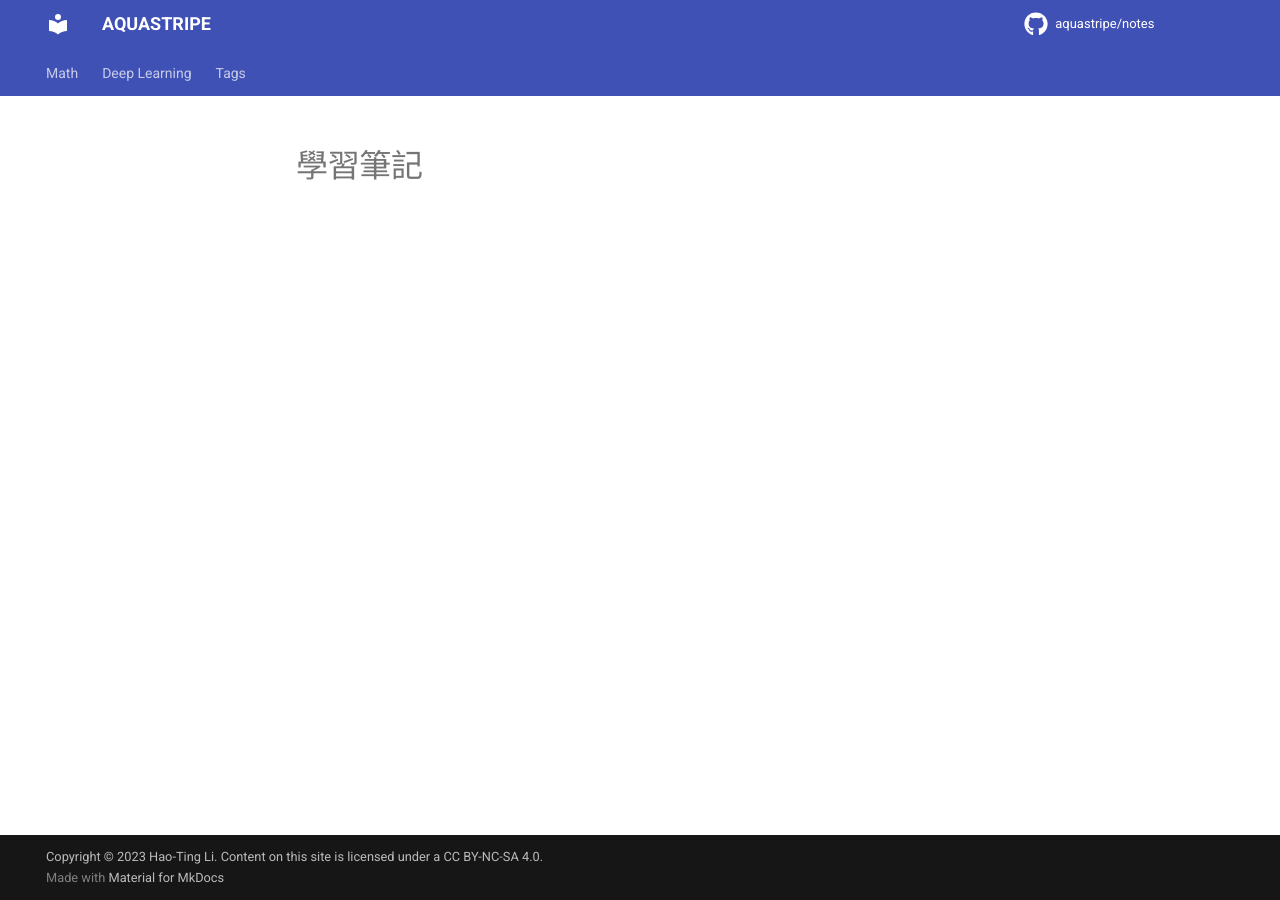
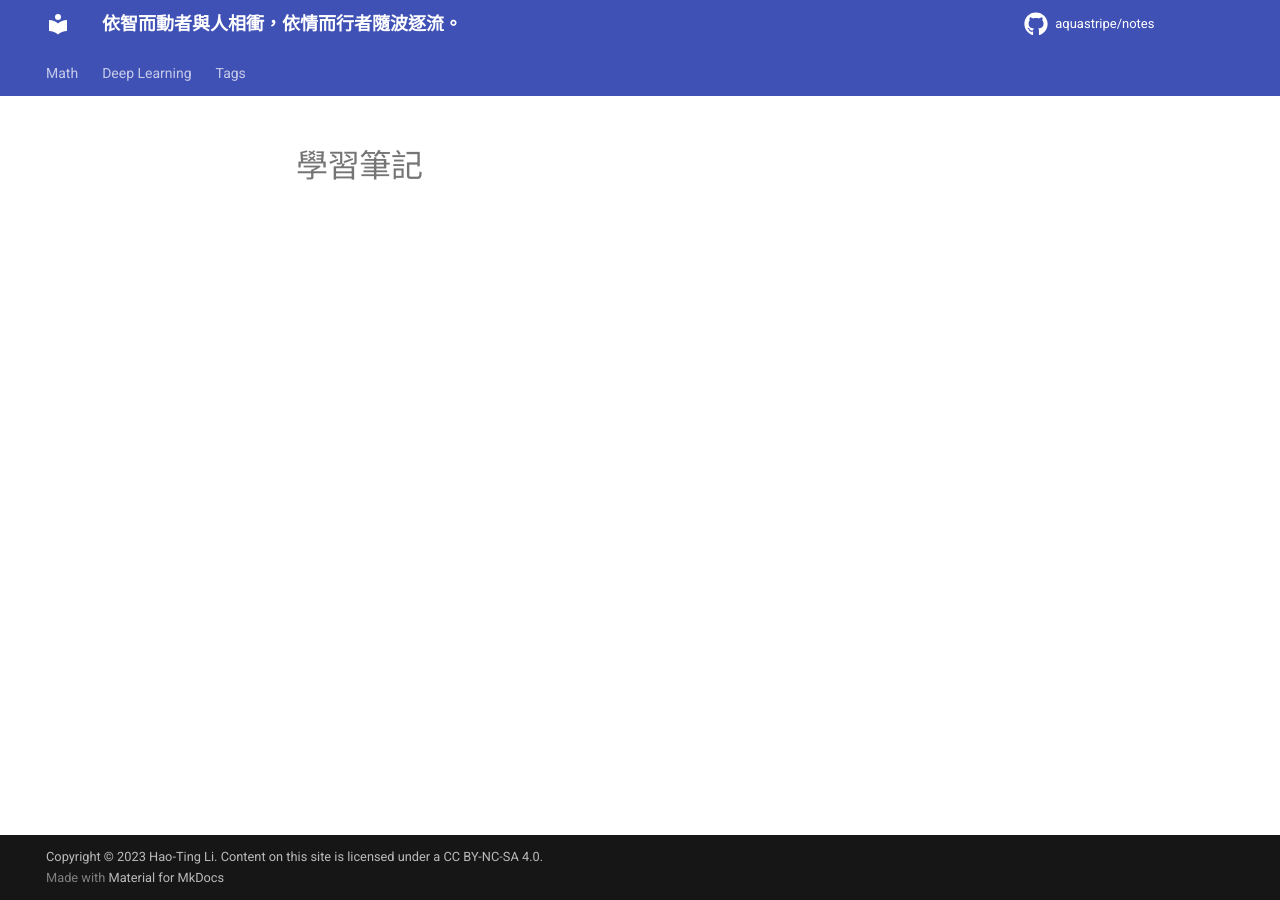
Before and after one commit to aquastripe/notes, an MkDocs documentation site: the page built from docs/index.md, in a window 1280 px wide. Built offline with MkDocs 1.6.1 and Material for MkDocs 9.7.7, drawn with Linux system fonts in a browser that asks for light colours; comment, search, counter and statistics services are not loaded.

Commit message:
feat: add glightbox and site name

```diff
--- a/mkdocs.yml
+++ b/mkdocs.yml
@@ -1,4 +1,4 @@
-site_name: AQUASTRIPE
+site_name: 依智而動者與人相衝，依情而行者隨波逐流。
 
 theme:
   name: material
@@ -56,6 +56,7 @@
 plugins:
   - tags:
       tags_file: tags.md
+  - glightbox
 
 repo_url: https://github.com/aquastripe/notes
 repo_name: aquastripe/notes
```
